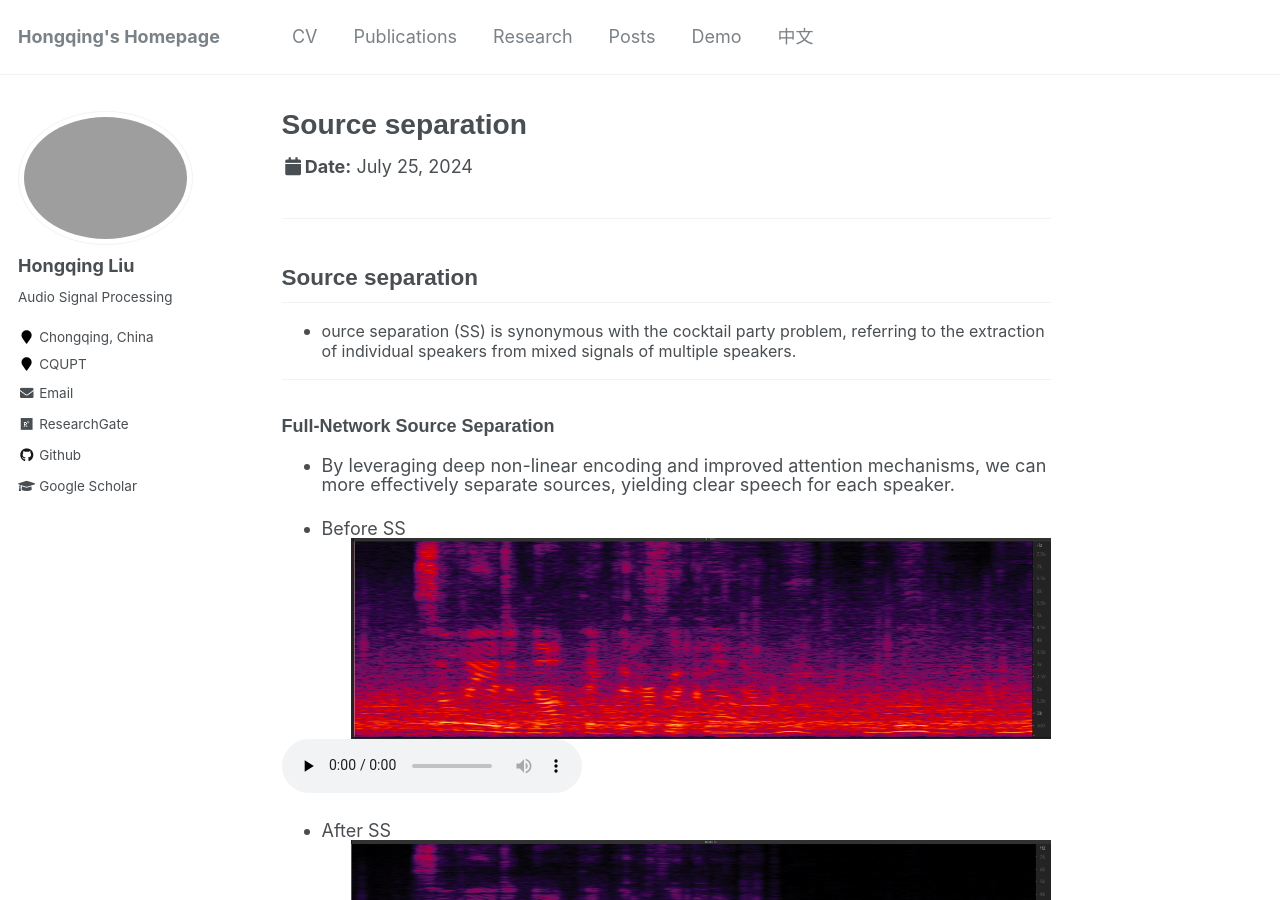
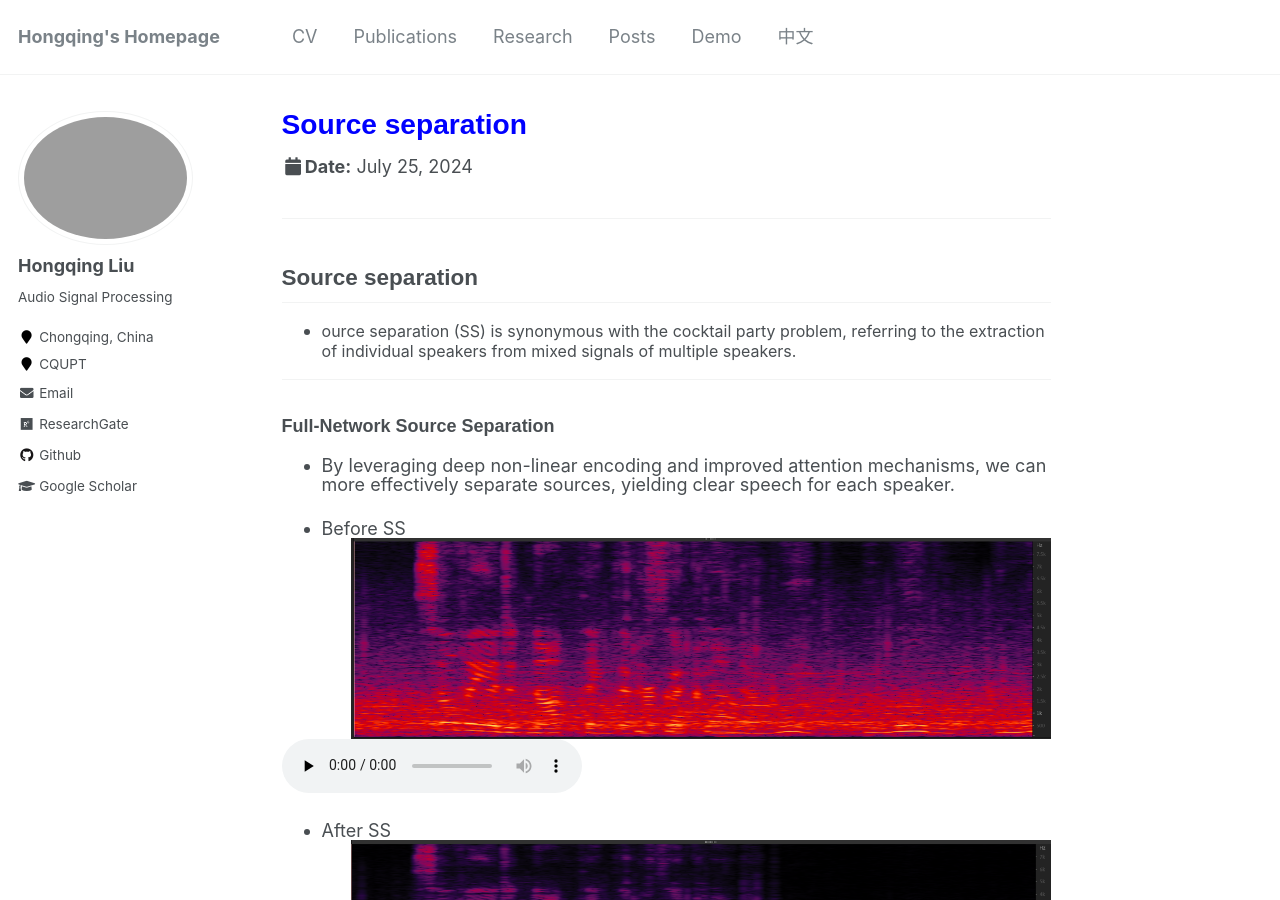
Before and after one commit to hong-qing-liu/english-hong-qing-liu.github.io, a Jekyll site: the page built from _talks/SS.md, in a window 1280 px wide and 900 px high. Built offline with Jekyll 4.4.1, drawn with Linux system fonts in a browser that asks for light colours.

Commit message:
Update SS.md

```diff
--- a/_talks/SS.md
+++ b/_talks/SS.md
@@ -1,5 +1,5 @@
 ---
-title: "Source separation"
+title: "<span style=\"color: blue;\">Source separation</span>"
 collection: talks
 type: "Talk"
 permalink: /talks/SS
```
